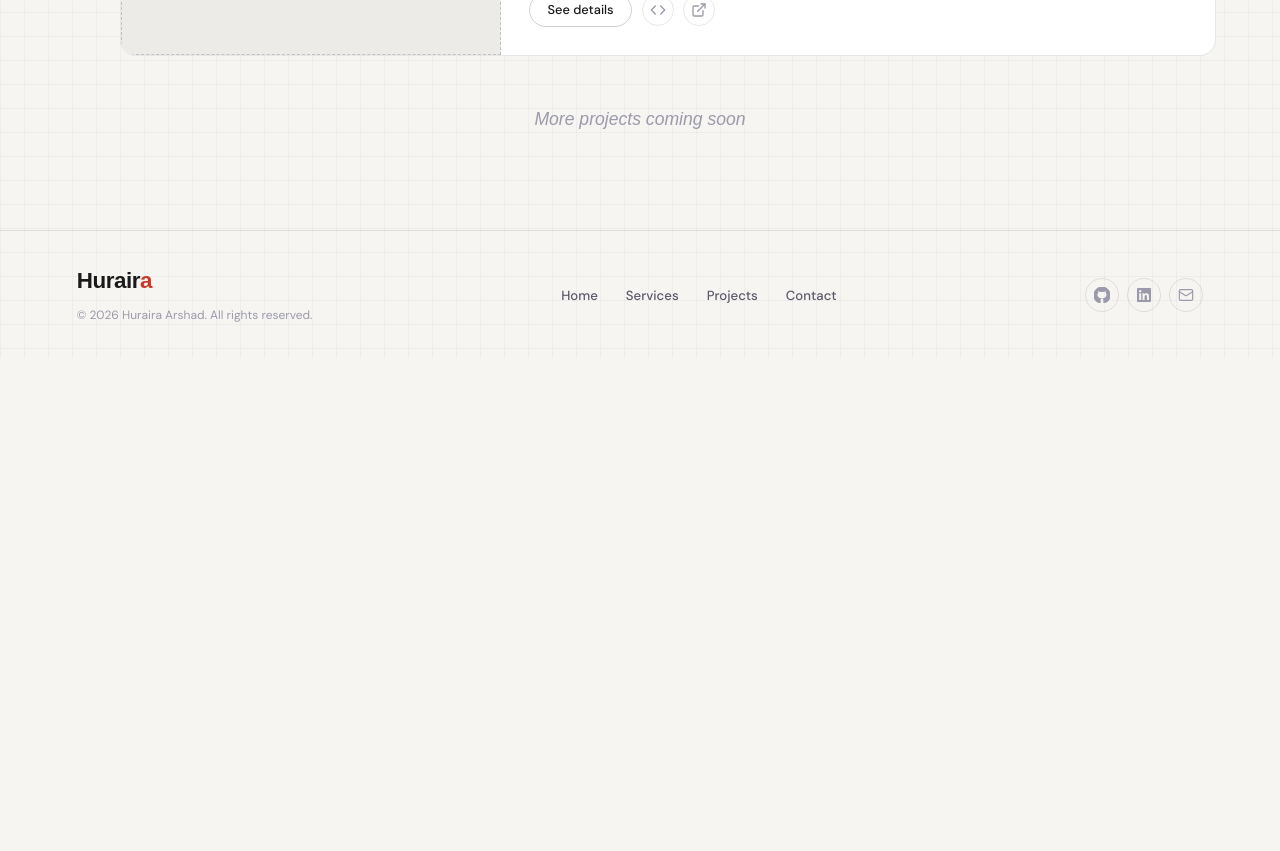
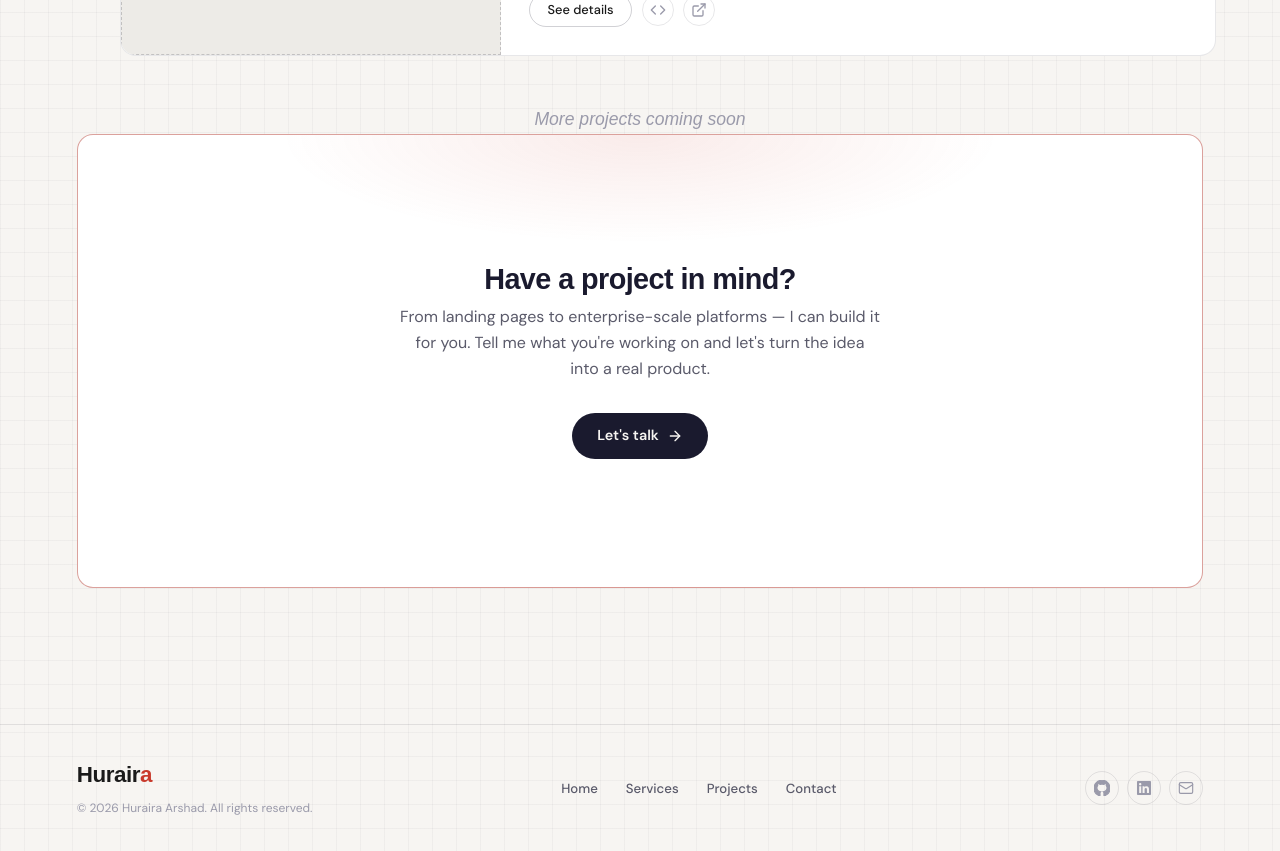
Before and after one commit to Huraira-Arshad-Abbasi/portfolio-website, a React (Vite) app: page /Project in a window 1280 px wide. Shown: the part 1740-2591 px from the top of the page. Before the commit the page ends 2098 px from the top, so only its background shows below. Built offline with nearby package versions, Linux system fonts and the light colour scheme.

Commit message:
feat: add Services page and contact CTAs guiding users to /Contact
- New /Services route rendering the service cards as a dedicated page
- Reusable ContactCTA banner added to Services and Projects pages
- Projects page now steers visitors toward the contact form

```diff
--- a/src/App.jsx
+++ b/src/App.jsx
@@ -3,6 +3,7 @@ import { ThemeProvider } from './context/ThemeContext'
 import Layout from './components/Layout'
 import HomeContent from './components/HomeContent'
 import About from './components/About'
+import ServicesPage from './components/ServicesPage'
 import Project from './components/Project'
 import Reviews from './components/Reviews'
 import Contact from './components/Contact'
@@ -15,6 +16,7 @@ const router = createBrowserRouter([
     children: [
       { index: true,          element: <HomeContent /> },
       { path: '/About',       element: <About /> },
+      { path: '/Services',    element: <ServicesPage /> },
       { path: '/Project',     element: <Project /> },
       { path: '/Reviews',     element: <Reviews /> },
       { path: '/Contact',     element: <Contact /> },
--- /dev/null
+++ b/src/components/ContactCTA.jsx
@@ -0,0 +1,27 @@
+import { Link } from 'react-router-dom'
+import { ArrowRight } from 'lucide-react'
+import { motion } from 'framer-motion'
+import '../css/contact-cta.css'
+
+export default function ContactCTA() {
+  return (
+    <motion.div
+      className='contact-cta'
+      initial={{ opacity: 0, y: 32 }}
+      whileInView={{ opacity: 1, y: 0 }}
+      transition={{ duration: 0.5, ease: [0.16, 1, 0.3, 1] }}
+      viewport={{ once: true, margin: '-60px' }}
+    >
+      <h3 className='contact-cta__title'>Have a project in mind?</h3>
+      <p className='contact-cta__text'>
+        From landing pages to enterprise-scale platforms — I can build it for
+        you. Tell me what you&apos;re working on and let&apos;s turn the idea into a
+        real product.
+      </p>
+      <Link to='/Contact' className='contact-cta__btn'>
+        Let&apos;s talk
+        <ArrowRight size={16} />
+      </Link>
+    </motion.div>
+  )
+}
--- a/src/components/Project.jsx
+++ b/src/components/Project.jsx
@@ -11,6 +11,7 @@ import { MHCover, MH1, MH2, MH3, MH4, MH5 }       from '../assets/imges'
 import { PSCover, PS1, PS2, PS3, PS4, PS5, PS6, PS7 } from '../assets/imges'
 import { TodoCover, TS1, TS2 }                     from '../assets/imges'
 import ProjectDetails                              from './ProjectDetails'
+import ContactCTA                                  from './ContactCTA'
 import '../css/project.css'
 
 // ── Data ──────────────────────────────────────────────────────
@@ -196,6 +197,8 @@ export default function Project() {
         More projects coming soon
       </motion.p>
 
+      <ContactCTA />
+
       <AnimatePresence>
         {selectedProject && (
           <ProjectDetails
--- /dev/null
+++ b/src/components/ServicesPage.jsx
@@ -0,0 +1,11 @@
+import Services from './Services'
+import ContactCTA from './ContactCTA'
+
+export default function ServicesPage() {
+  return (
+    <>
+      <Services />
+      <ContactCTA />
+    </>
+  )
+}
--- /dev/null
+++ b/src/css/contact-cta.css
@@ -0,0 +1,58 @@
+/* ============================================
+   CONTACT CTA — banner that directs to /Contact
+   ============================================ */
+.contact-cta {
+  margin: 0 clamp(1.5rem, 6vw, 5rem) 2.5rem;
+  padding: clamp(1.75rem, 4vw, 2.75rem);
+  text-align: center;
+  border-radius: var(--radius-lg);
+  border: 1px solid color-mix(in srgb, var(--accent) 40%, var(--border));
+  background:
+    radial-gradient(600px 180px at 50% 0%, color-mix(in srgb, var(--accent) 10%, transparent), transparent 60%),
+    var(--bg-elevated);
+}
+
+.contact-cta__title {
+  font-family: var(--font-display);
+  font-size: clamp(1.3rem, 2.5vw, 1.8rem);
+  font-weight: 600;
+  letter-spacing: -0.02em;
+  color: var(--primary);
+  margin: 0;
+}
+
+.contact-cta__text {
+  max-width: 480px;
+  margin: 0.5rem auto 1.5rem;
+  font-size: 0.9rem;
+  line-height: 1.6;
+  color: var(--text-secondary);
+}
+
+.contact-cta__btn {
+  display: inline-flex;
+  align-items: center;
+  gap: 0.5rem;
+  padding: 0.7rem 1.6rem;
+  border-radius: var(--radius-full);
+  background: var(--primary);
+  color: var(--bg);
+  font-family: var(--font-body);
+  font-size: 0.9rem;
+  font-weight: 600;
+  text-decoration: none;
+  transition:
+    background var(--duration-fast) var(--ease-out),
+    box-shadow var(--duration-fast) var(--ease-out),
+    transform  var(--duration-fast) var(--ease-out);
+}
+
+.contact-cta__btn:hover {
+  background: var(--accent);
+  box-shadow: 0 4px 16px rgba(0, 0, 0, 0.15);
+  transform: translateY(-2px);
+}
+
+.contact-cta__btn:active {
+  transform: scale(0.97);
+}
```
